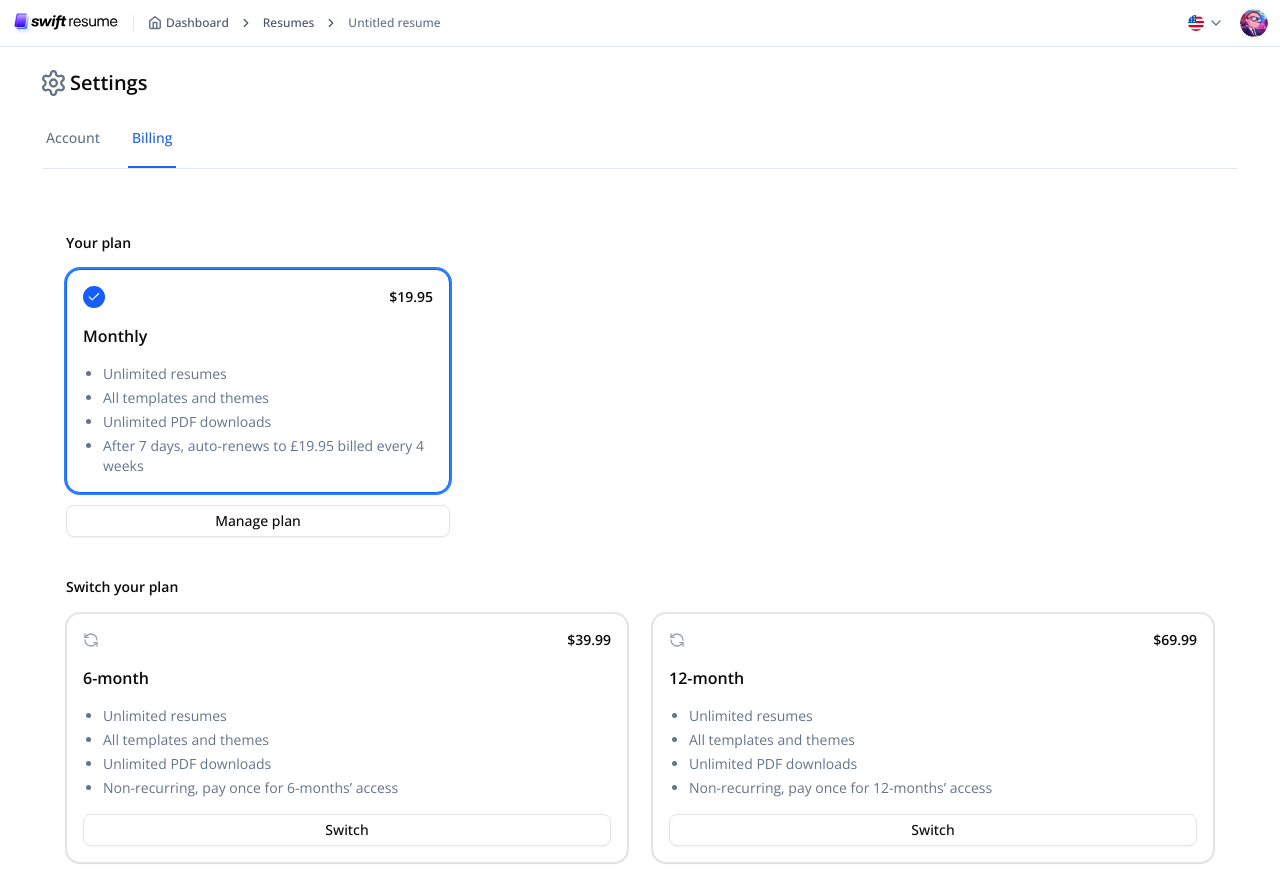
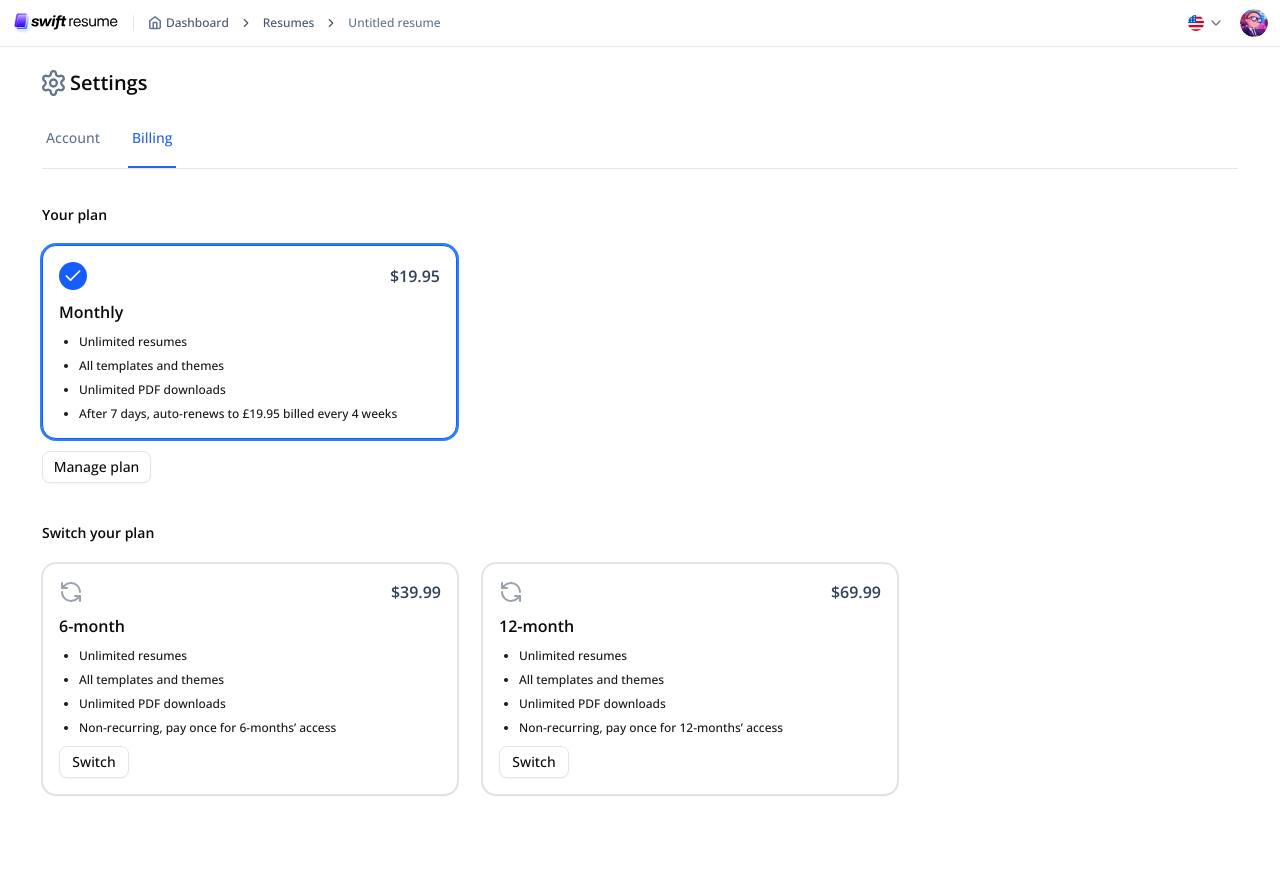
Before and after one commit to Mitwa-123/swift-resume, a Next.js app: page /settings/billing in a window 1280 px wide. After the commit the page ends 800 px from the top, so only its background shows below. Built offline with nearby package versions, Linux system fonts and the light colour scheme.

Commit message:
Feat(Ui) setting section(done)

```diff
--- a/src/app/(dashboard)/settings/billing/billingForm/SelectedPlan.jsx
+++ b/src/app/(dashboard)/settings/billing/billingForm/SelectedPlan.jsx
@@ -17,29 +17,35 @@ export default function SelectedPlan({
         active ? "border-blue-600 ring-2 ring-blue-500" : ""
       }`}
     >
-      <CardContent className="p-0 space-y-4">
-        <div className="flex justify-between items-center">
+      <CardContent className="p-0 space-y-2.5">
+        <div className="flex justify-between items-center ">
           {active ? (
             <div className="bg-blue-600 text-white p-1 rounded-full">
-              <Check size={14} />
+              <Check size={20} />
             </div>
           ) : (
-            <RefreshCcw className="w-4 h-4 text-gray-400" />
+            <RefreshCcw className="w-6 h-6 text-gray-400" />
           )}
 
-          <p className="ml-auto font-semibold">{price}</p>
+          <p className="ml-auto font-semibold text-base leading-6 text-slate-700">
+            {price}
+          </p>
         </div>
 
-        <h3 className="font-semibold text-base">{title}</h3>
+        <h3 className="font-semibold text-base leading-6">{title}</h3>
 
-        <ul className="list-disc pl-5 text-sm text-muted-foreground space-y-1">
+        <ul className="list-disc pl-5 text-xs text-primary leading-4 font-medium space-y-2">
           {features.map((item, i) => (
             <li key={i}>{item}</li>
           ))}
         </ul>
 
         {!active && (
-          <Button variant="outline" size="sm">
+          <Button
+            variant="outline"
+            size="sm"
+            className="w-full max-w-17.5 mx-auto"
+          >
             {buttonText}
           </Button>
         )}
--- a/src/app/(dashboard)/settings/billing/page.jsx
+++ b/src/app/(dashboard)/settings/billing/page.jsx
@@ -6,23 +6,22 @@ import { Button } from "@/components/ui/button";
 
 export default function BillingPage() {
   return (
-    <div className="space-y-10 p-6">
+    <div className="space-y-10 ">
       <div>
-        <h2 className="text-sm font-semibold mb-4">Your plan</h2>
+        <h2 className="text-sm font-semibold mb-5">Your plan</h2>
 
-        <div className="max-w-sm">
+        <div className="max-w-103.75">
           <SelectedPlan {...currentPlan} />
-
-          <div className="mt-3">
+        </div>
+        <div className="mt-3 max-w-27.25">
             <Button variant="outline" size="sm">
               Manage plan
             </Button>
           </div>
-        </div>
       </div>
 
-      <div>
-        <h2 className="text-sm font-semibold mb-4">Switch your plan</h2>
+      <div className="max-w-214">
+        <h2 className="text-sm font-semibold mb-5">Switch your plan</h2>
 
         <div className="grid grid-cols-1 md:grid-cols-2 gap-6">
           {otherPlans.map((plan, index) => (
--- a/src/app/(dashboard)/settings/layout.jsx
+++ b/src/app/(dashboard)/settings/layout.jsx
@@ -40,7 +40,7 @@ export default function SettingsLayout({ children }) {
         </TabsList>
       </Tabs>
 
-      <div className="mt-10">{children}</div>
+      <div className="mt-9">{children}</div>
     </div>
   );
 }
--- a/src/components/ui/card.jsx
+++ b/src/components/ui/card.jsx
@@ -12,7 +12,7 @@ function Card({
       data-slot="card"
       data-size={size}
       className={cn(
-        "group/card flex flex-col gap-6 overflow-hidden rounded-xl bg-card py-6 text-sm text-card-foreground shadow-xs ring-1 ring-foreground/10 has-[>img:first-child]:pt-0 data-[size=sm]:gap-4 data-[size=sm]:py-4 *:[img:first-child]:rounded-t-xl *:[img:last-child]:rounded-b-xl",
+        "group/card flex flex-col  gap-6 overflow-hidden rounded-xl bg-card py-5 text-sm text-card-foreground shadow-xs ring-1 ring-foreground/10 has-[>img:first-child]:pt-0 data-[size=sm]:gap-4 data-[size=sm]:py-4 *:[img:first-child]:rounded-t-xl *:[img:last-child]:rounded-b-xl",
         className
       )}
       {...props} />
```
